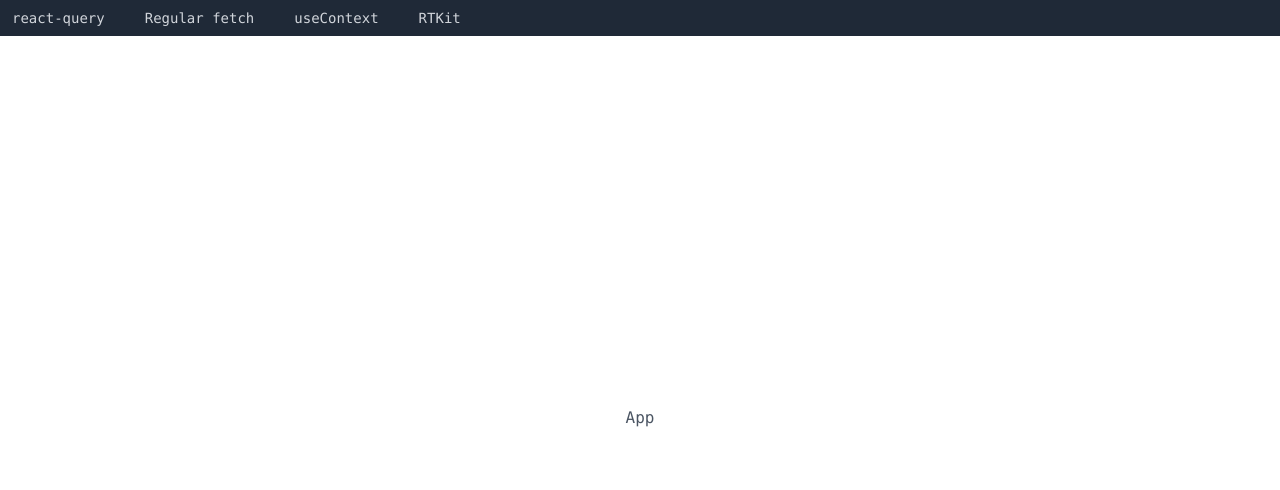
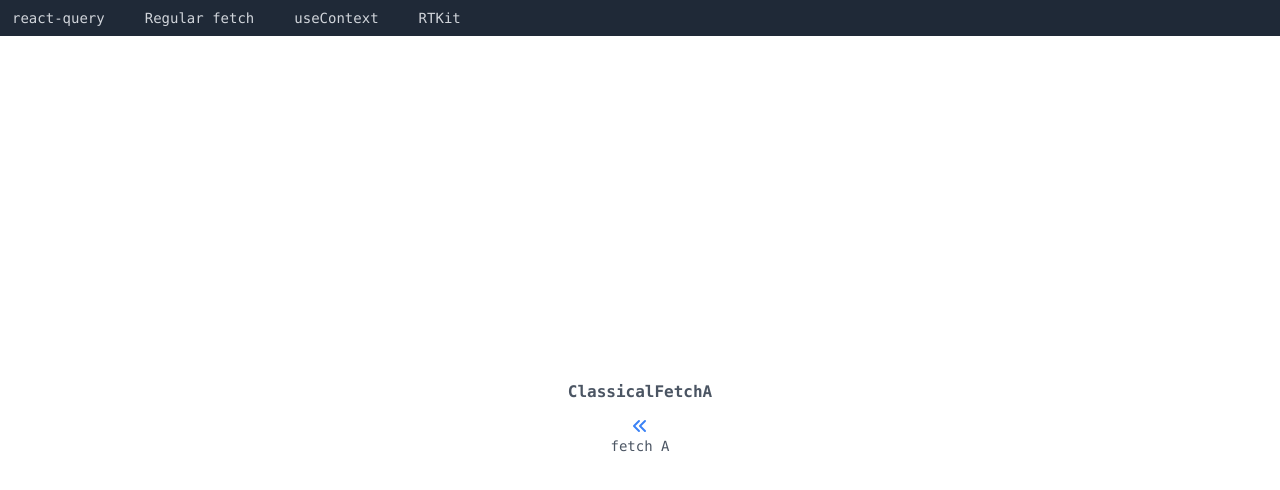
Before and after one commit to yuuttana1223/react-query-lesson, a React (Create React App) app: page /fetch-b in a window 1280 px wide. Shown: the top 490 px of the page. Built offline with nearby package versions, Linux system fonts and the light colour scheme.

Commit message:
✨ 従来の非同期を実装

```diff
--- a/src/App.tsx
+++ b/src/App.tsx
@@ -1,11 +1,21 @@
 import { VFC } from "react";
 import { Layout } from "layouts/Layout";
-import { BrowserRouter } from "react-router-dom";
+import { BrowserRouter, Route, Routes } from "react-router-dom";
+import { StateProvider } from "context/StateProvider";
+import { ClassicalFetchA } from "components/ClassicalFetchA";
+import { ClassicalFetchB } from "components/ClassicalFetchB";
 
 export const App: VFC = () => {
   return (
     <BrowserRouter>
-      <Layout>App</Layout>
+      <StateProvider>
+        <Layout>
+          <Routes>
+            <Route path="/fetch-a" element={<ClassicalFetchA />} />
+            <Route path="/fetch-b" element={<ClassicalFetchB />} />
+          </Routes>
+        </Layout>
+      </StateProvider>
     </BrowserRouter>
   );
 };
--- /dev/null
+++ b/src/components/ClassicalFetchA.tsx
@@ -0,0 +1,32 @@
+import { useClassicalFetch } from "hooks/useClassicalFetch";
+import { VFC } from "react";
+import { ChevronDoubleRightIcon } from "@heroicons/react/solid";
+import { useNavigate } from "react-router-dom";
+
+export const ClassicalFetchA: VFC = () => {
+  const { tasks, isLoading, isError } = useClassicalFetch();
+  const navigate = useNavigate();
+  console.log("ClassicalFetchA");
+
+  if (isLoading) {
+    return <div>Loading...</div>;
+  }
+
+  if (isError) {
+    <div>Error</div>;
+  }
+
+  return (
+    <div className="flex flex-col items-center justify-center">
+      <h1 className="mb-3 text-center font-bold">ClassicalFetchA</h1>
+      {tasks?.map((task) => (
+        <p key={task.id}>{task.title}</p>
+      ))}
+      <ChevronDoubleRightIcon
+        onClick={() => navigate("/fetch-b")}
+        className="h-5 w-5 cursor-pointer text-blue-500"
+      />
+      <p className="text-sm">fetch B</p>
+    </div>
+  );
+};
--- /dev/null
+++ b/src/components/ClassicalFetchB.tsx
@@ -0,0 +1,24 @@
+import { ChevronDoubleLeftIcon } from "@heroicons/react/solid";
+import { StateContext } from "context/StateProvider";
+import { useContext } from "react";
+import { useNavigate } from "react-router-dom";
+
+export const ClassicalFetchB = () => {
+  const { tasks } = useContext(StateContext);
+  const navigate = useNavigate();
+  console.log("ClassicalFetchB");
+
+  return (
+    <div className="flex flex-col items-center justify-center">
+      <h1 className="mb-3 text-center font-bold">ClassicalFetchA</h1>
+      {tasks?.map((task) => (
+        <p key={task.id}>{task.title}</p>
+      ))}
+      <ChevronDoubleLeftIcon
+        onClick={() => navigate("/fetch-a")}
+        className="h-5 w-5 cursor-pointer text-blue-500"
+      />
+      <p className="text-sm">fetch A</p>
+    </div>
+  );
+};
--- /dev/null
+++ b/src/constants/api.ts
@@ -0,0 +1 @@
+export const API_URL = "http://localhost:8000/api";
--- a/src/context/StateProvider.tsx
+++ b/src/context/StateProvider.tsx
@@ -15,7 +15,7 @@ type StateContextType = {
   setIsDark: Dispatch<SetStateAction<boolean>>;
 };
 
-const StateContext = createContext({} as StateContextType);
+export const StateContext = createContext({} as StateContextType);
 
 type Props = {
   children: ReactNode;
--- /dev/null
+++ b/src/hooks/useClassicalFetch.ts
@@ -0,0 +1,27 @@
+import axios from "axios";
+import { API_URL } from "constants/api";
+import { StateContext } from "context/StateProvider";
+import { useContext, useEffect, useState } from "react";
+import { Task } from "types";
+
+export const useClassicalFetch = () => {
+  const { tasks, setTasks } = useContext(StateContext);
+  const [isLoading, setIsLoading] = useState(false);
+  const [isError, setIsError] = useState(false);
+
+  useEffect(() => {
+    const fetchData = async () => {
+      setIsLoading(true);
+      try {
+        const res = await axios.get<Task[]>(`${API_URL}/tasks`);
+        setTasks(res.data);
+      } catch (error) {
+        setIsError(true);
+      }
+      setIsLoading(false);
+    };
+    fetchData();
+  }, [setTasks]);
+
+  return { tasks, isLoading, isError };
+};
```
